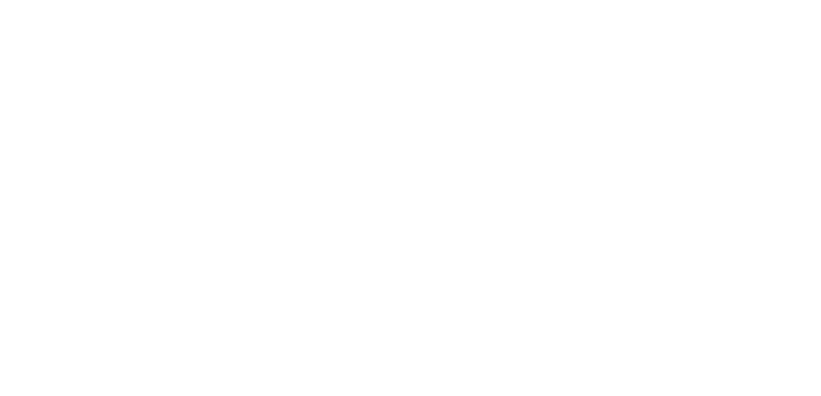
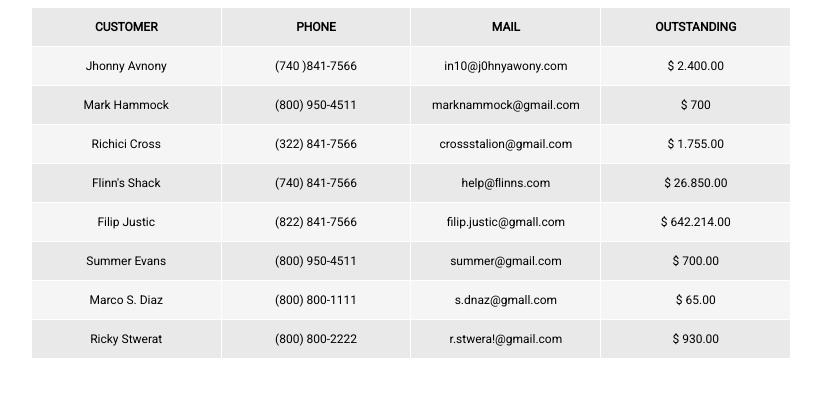
Before and after one commit to 5029444/external-courses, a plain HTML site: page task10/task2/index.html in a window 1280 px wide. Shown: the whole page, without its empty margins (229-1050 px from the left). Drawn offline with Linux system fonts and the light colour scheme.

Commit message:
task ready

```diff
--- /dev/null
+++ b/task10/task2/globfont.css
@@ -0,0 +1,4 @@
+@import url('https://fonts.googleapis.com/css?family=Roboto');
+* { font-family: 'Roboto', sans-serif;
+    font-size: 12px;
+}
--- a/task10/task2/index.html
+++ b/task10/task2/index.html
@@ -8,6 +8,68 @@
 
 <body>
 
+    <div id="table">
+        <div class="heading">customer</div>
+        <div class="heading">phone</div>
+        <div class="heading">mail</div>
+        <div class="heading">outstanding</div>
 
+      <div class="rowWrapper">
+        <div class="row"><span>jhonny avnony</span></div>
+        <div class="row"><span>(740 )841-7566</span></div>
+        <div class="row"><span>in10@j0hnyawony.com</span></div>
+        <div class="row"><span>$ 2.400.00</span></div>
+      </div>
+
+      <div class="rowWrapper">
+        <div class="row"><span>mark hammock</span></div>
+        <div class="row"><span>(800) 950-4511</span></div>
+        <div class="row"><span>marknammock@gmail.com</span></div>
+        <div class="row"><span>$ 700</span></div>
+      </div>
+
+      <div class="rowWrapper">
+        <div class="row"><span>richici cross</span></div>
+        <div class="row"><span>(322) 841-7566</span></div>
+        <div class="row"><span>crossstalion@gmail.com</span></div>
+        <div class="row"><span>$ 1.755.00</span></div>
+      </div>
+
+      <div class="rowWrapper">
+        <div class="row"><span>flinn's shack</span></div>
+        <div class="row"><span>(740) 841-7566</span></div>
+        <div class="row"><span>help@ﬂinns.com</span></div>
+        <div class="row"><span>$ 26.850.00</span></div>
+      </div>
+
+      <div class="rowWrapper">
+        <div class="row"><span>filip justic</span></div>
+        <div class="row"><span>(822) 841-7566</span></div>
+        <div class="row"><span>filip.justic@gmall.com</span></div>
+        <div class="row"><span>$ 642.214.00</span></div>
+      </div>
+
+      <div class="rowWrapper">
+        <div class="row"><span>summer evans</span></div>
+        <div class="row"><span>(800) 950-4511</span></div>
+        <div class="row"><span>summer@gmail.com</span></div>
+        <div class="row"><span>$ 700.00</span></div>
+      </div>
+
+      <div class="rowWrapper">
+        <div class="row"><span>marco s. diaz</span></div>
+        <div class="row"><span>(800) 800-1111</span></div>
+        <div class="row"><span>s.dnaz@gmall.com</span></div>
+        <div class="row"><span>$ 65.00</span></div>
+      </div>
+
+      <div class="rowWrapper">
+        <div class="row"><span>ricky stwerat</span></div>
+        <div class="row"><span>(800) 800-2222</span></div>
+        <div class="row"><span>r.stwera!@gmail.com</span></div>
+        <div class="row"><span>$ 930.00</span></div>
+      </div>
+
+    </div>
 </body>
 </html>
--- a/task10/task2/style.css
+++ b/task10/task2/style.css
@@ -0,0 +1,46 @@
+@import "globfont.css";
+
+#table {
+  display: grid;
+  grid-template-columns: 1fr 1fr 1fr 1fr;
+  grid-template-rows: 1fr 1fr 1fr 1fr 1fr 1fr 1fr 1fr;
+  background-color: #fff;
+  grid-gap: 1px;
+  max-width: 800px;
+  width: 60%;
+  margin: auto;
+  }
+
+.heading {
+    font-weight: bolder;
+    background: #e9e9e9;
+    text-align: center;
+    padding: 1em;
+    text-transform: uppercase;
+}
+  .row {
+    background: #f5f5f5;
+    text-align: center;
+    padding: 1em;
+  }
+
+  /*
+  .row:nth-child(8n+5), .row:nth-child(8n+6), .row:nth-child(8n+7), .row:nth-child(8n+8)  {
+    background-color: red;
+  }
+*/
+
+  .rowWrapper{
+    display: contents;
+  }
+
+.rowWrapper:nth-child(even) div {
+    background-color:#e9e9e9;
+}
+.rowWrapper div:first-child {
+    text-transform: capitalize;
+}
+
+  .rowWrapper:hover div{
+    background-color: #d2d2d2;
+  }
```
